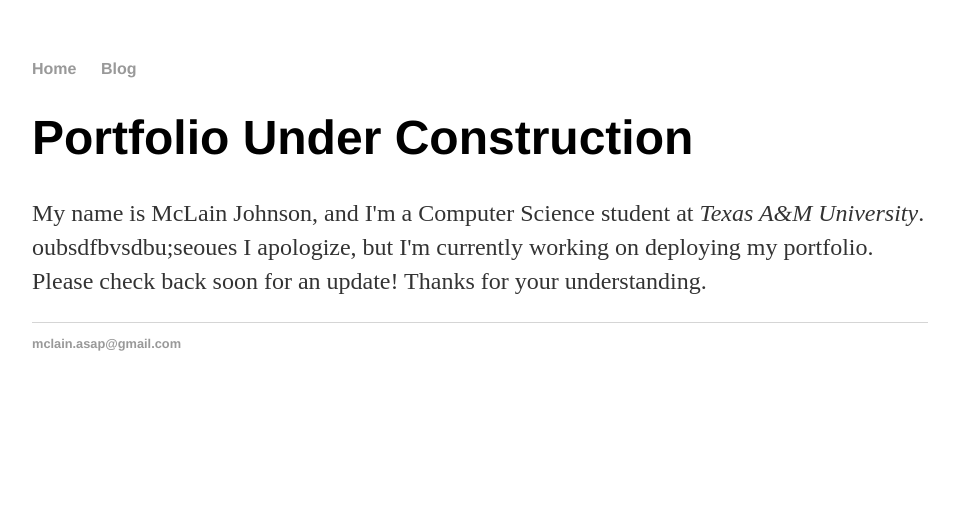
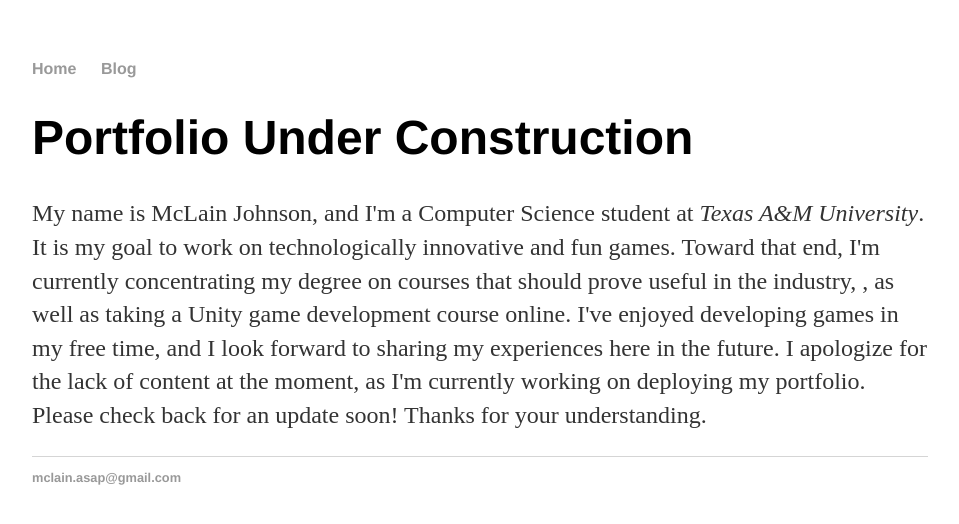
Before and after one commit to mclainj/mclainj.github.io, a Jekyll site: the page built from index.html, in a window 1280 px wide. Shown: the top 524 px of the page, without its empty margins (160-1119 px from the left). Built offline with Jekyll 4.4.1, drawn with Linux system fonts in a browser that asks for light colours.

Commit message:
Update index.html

```diff
--- a/index.html
+++ b/index.html
@@ -5,8 +5,7 @@ title: McLain Johnson
 <div class="blurb">
 	<h1>Portfolio Under Construction</h1>
 	<p>My name is McLain Johnson, and I'm a Computer Science student at <em>Texas A&M University</em>.
-
-
-		oubsdfbvsdbu;seoues
-		I apologize, but I'm currently working on deploying my portfolio. Please check back soon for an update! Thanks for your understanding.</p>
+		It is my goal to work on technologically innovative and fun games. Toward that end, I'm currently concentrating my degree on courses that should prove useful in the industry,
+		, as well as taking a Unity game development course online. I've enjoyed developing games in my free time, and I look forward to sharing my experiences here in the future.
+		I apologize for the lack of content at the moment, as I'm currently working on deploying my portfolio. Please check back for an update soon! Thanks for your understanding.</p>
 </div><!-- /.blurb -->
```
